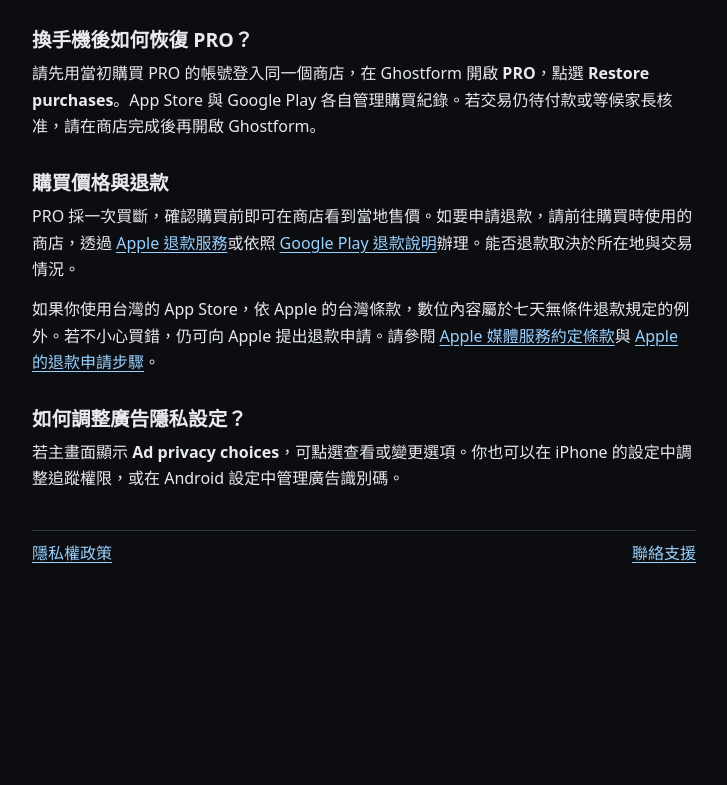
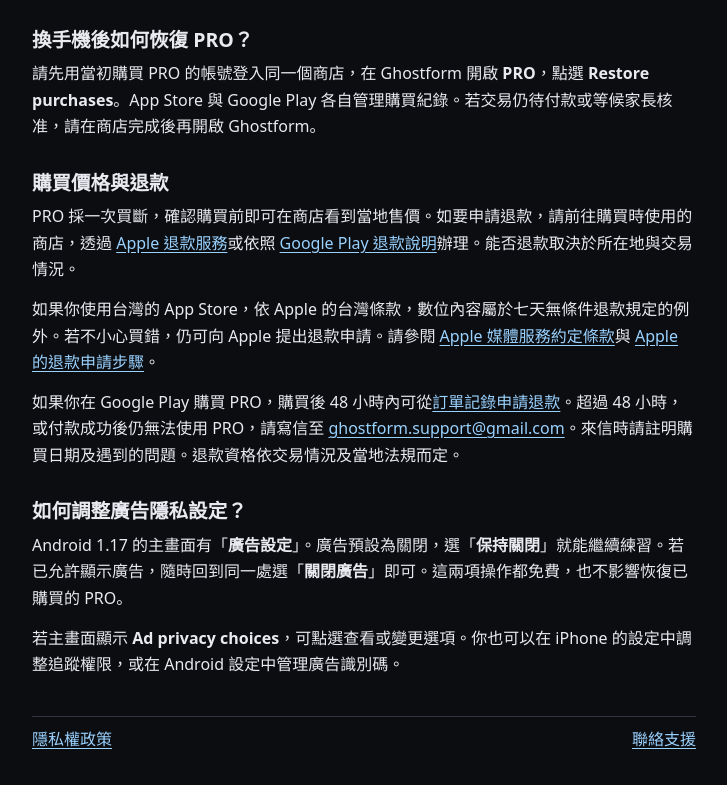
Before and after one commit to rikyuuuuuuun/ghostform-web, a plain HTML site: page zh-hant/support.html in a window 1280 px wide. Shown: the part 602-1387 px from the top of the page, without its empty margins (276-1003 px from the left). Before the commit the page ends 1241 px from the top, so only its background shows below. Drawn offline with Linux system fonts and the light colour scheme.

Commit message:
Clarify Android ad controls and Play refunds in Traditional Chinese

```diff
--- a/zh-hant/support.html
+++ b/zh-hant/support.html
@@ -21,7 +21,9 @@
   <h2>購買價格與退款</h2>
   <p>PRO 採一次買斷，確認購買前即可在商店看到當地售價。如要申請退款，請前往購買時使用的商店，透過 <a href="https://reportaproblem.apple.com/">Apple 退款服務</a>或依照 <a href="https://support.google.com/googleplay/answer/2479637?hl=zh-Hant">Google Play 退款說明</a>辦理。能否退款取決於所在地與交易情況。</p>
   <p>如果你使用台灣的 App Store，依 Apple 的台灣條款，數位內容屬於七天無條件退款規定的例外。若不小心買錯，仍可向 Apple 提出退款申請。請參閱 <a href="https://www.apple.com/legal/internet-services/itunes/tw/terms.html">Apple 媒體服務約定條款</a>與 <a href="https://support.apple.com/zh-tw/118223">Apple 的退款申請步驟</a>。</p>
+  <p>如果你在 Google Play 購買 PRO，購買後 48 小時內可從<a href="https://support.google.com/googleplay/answer/15574897?hl=zh-Hant">訂單記錄申請退款</a>。超過 48 小時，或付款成功後仍無法使用 PRO，請寫信至 <a href="mailto:ghostform.support@gmail.com">ghostform.support@gmail.com</a>。來信時請註明購買日期及遇到的問題。退款資格依交易情況及當地法規而定。</p>
   <h2>如何調整廣告隱私設定？</h2>
+  <p>Android 1.17 的主畫面有「<strong>廣告設定</strong>」。廣告預設為關閉，選「<strong>保持關閉</strong>」就能繼續練習。若已允許顯示廣告，隨時回到同一處選「<strong>關閉廣告</strong>」即可。這兩項操作都免費，也不影響恢復已購買的 PRO。</p>
   <p>若主畫面顯示 <strong>Ad privacy choices</strong>，可點選查看或變更選項。你也可以在 iPhone 的設定中調整追蹤權限，或在 Android 設定中管理廣告識別碼。</p>
   <footer><a href="privacy.html">隱私權政策</a><a href="mailto:ghostform.support@gmail.com">聯絡支援</a></footer>
 </main></body></html>
```
